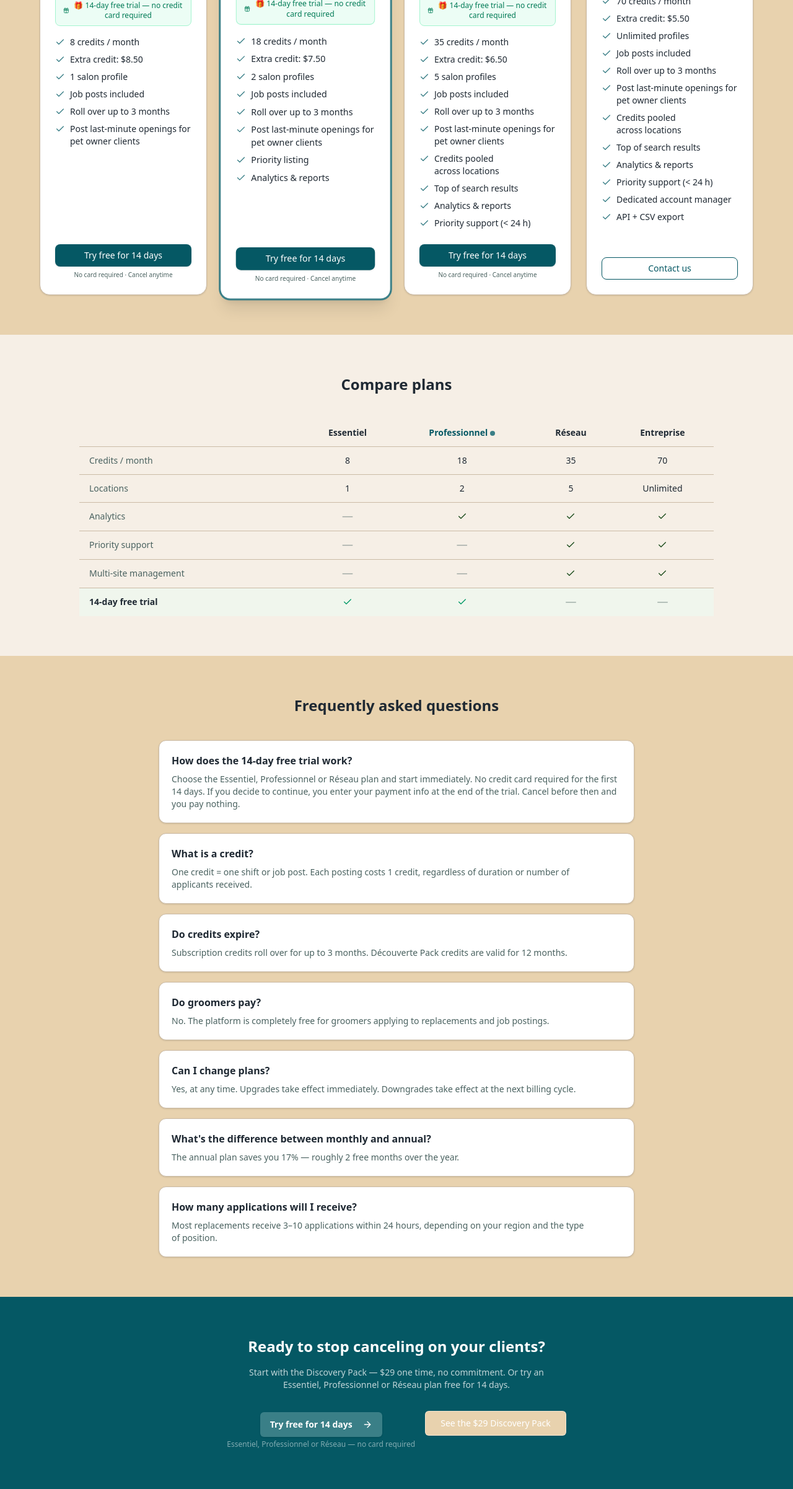
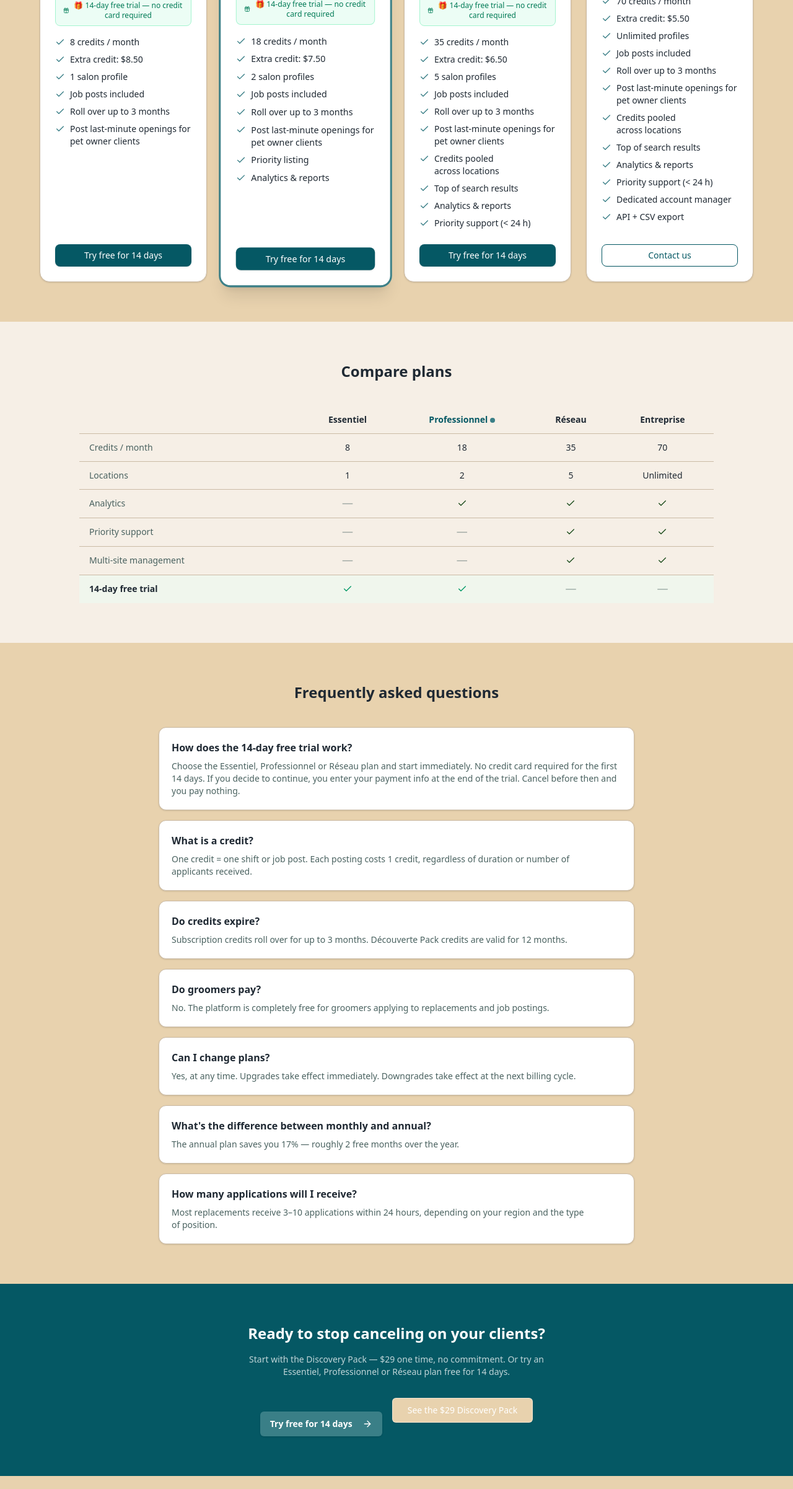
Before and after one commit to tgiammarella/sos-toilettage, a Next.js app: page /en/pricing in a window 1280 px wide. Shown: the part 2607-5009 px from the top of the page at 62% size. After the commit the page ends 4988 px from the top, so only its background shows below. Built offline with nearby package versions, Linux system fonts and the light colour scheme; no server answers.

Commit message:
fix: remove sub-text under CTA buttons on pricing page

```diff
--- a/app/[locale]/pricing/page.tsx
+++ b/app/[locale]/pricing/page.tsx
@@ -276,7 +276,6 @@ export default async function PricingPage({
                 {t("final_cta.primary")} <ArrowRight className="h-4 w-4 ml-2" />
               </Link>
             </Button>
-            <p className="text-xs text-primary-foreground/50">{t("final_cta.primary_note")}</p>
           </div>
           <div className="self-center sm:self-auto sm:mb-[22px]">
             <Button
--- a/components/pricing/PricingPlansSection.tsx
+++ b/components/pricing/PricingPlansSection.tsx
@@ -168,11 +168,6 @@ function TierCard({
             </a>
           )}
         </Button>
-        {hasTrial && (
-          <p className="text-[10px] text-[#4a6260] text-center mt-1.5">
-            {t("trial_cta_note")}
-          </p>
-        )}
       </div>
     </div>
   );
```
